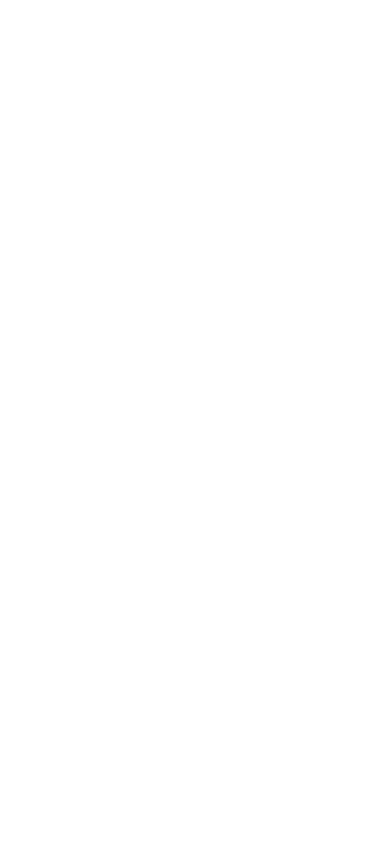
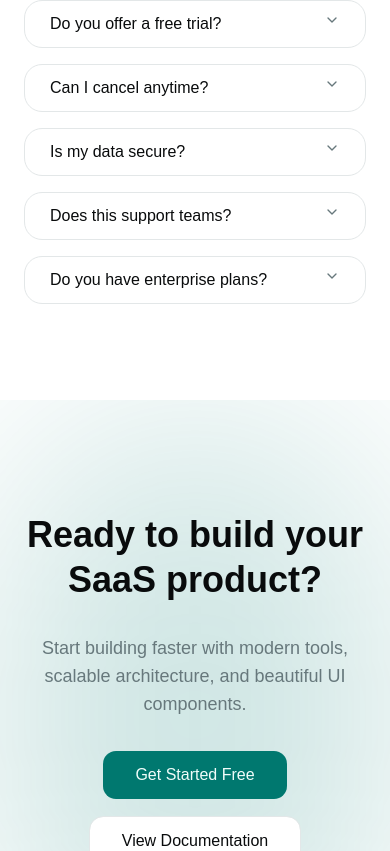
Before and after one commit to giacomoverdura/100-Project-UI-Challenge, a React (Vite) app in the folder saas-landing-page/: page / in a window 390 px wide. Shown: the part 6209-7060 px from the top of the page. Before the commit the page ends 6109 px from the top, so only its background shows below. Built offline with nearby package versions, Linux system fonts and the light colour scheme.

Commit message:
create FAQ and CTA

```diff
--- a/saas-landing-page/src/components/sections/CTA.tsx
+++ b/saas-landing-page/src/components/sections/CTA.tsx
@@ -1,6 +1,44 @@
+import { Button } from "@/components/ui/button"
+
 export default function CTA() {
   return (
-    <>
-    </>
+    <section className="relative py-28 overflow-hidden">
+
+      {/* Background glow */}
+      <div className="absolute inset-0 flex items-center justify-center">
+        <div className="w-[600px] h-[600px] bg-primary/20 blur-[120px] rounded-full" />
+      </div>
+
+      <div className="relative max-w-4xl mx-auto px-6 text-center space-y-8">
+
+        {/* Headline */}
+        <h2 className="text-4xl md:text-5xl font-bold leading-tight">
+          Ready to build your SaaS product?
+        </h2>
+
+        {/* Description */}
+        <p className="text-muted-foreground text-lg max-w-2xl mx-auto">
+          Start building faster with modern tools, scalable architecture,
+          and beautiful UI components.
+        </p>
+
+        {/* Buttons */}
+        <div className="flex items-center justify-center gap-4 flex-wrap">
+          <Button className="px-8 py-6 text-base rounded-xl">
+            Get Started Free
+          </Button>
+
+          <Button variant="outline" className="px-8 py-6 text-base rounded-xl">
+            View Documentation
+          </Button>
+        </div>
+
+        {/* Small note */}
+        <p className="text-sm text-muted-foreground">
+          No credit card required • Cancel anytime
+        </p>
+
+      </div>
+    </section>
   )
 }
--- a/saas-landing-page/src/components/sections/FAQ.tsx
+++ b/saas-landing-page/src/components/sections/FAQ.tsx
@@ -1,6 +1,49 @@
+import {
+  Accordion,
+  AccordionContent,
+  AccordionItem,
+  AccordionTrigger,
+} from "@/components/ui/accordion"
+import { faqs } from "@/data/FaqData"
+
 export default function FAQ() {
   return (
-    <>
-    </>
-  );
+    <section className="py-24">
+      <div className="max-w-4xl mx-auto px-6 space-y-12">
+
+        {/* Header */}
+        <div className="text-center space-y-4">
+          <h2 className="text-4xl font-bold">
+            Frequently Asked Questions:
+          </h2>
+
+
+        </div>
+
+        {/* Accordion */}
+        <Accordion
+          type="single"
+          collapsible
+          className="w-full space-y-4"
+        >
+          {faqs.map((faq, index) => (
+            <AccordionItem
+              key={index}
+              value={`item-${index}`}
+              className="border border-border rounded-2xl px-6 transition-all duration-300 hover:border-primary/30"
+            >
+              <AccordionTrigger className="text-left font-medium text-base">
+                {faq.question}
+              </AccordionTrigger>
+
+              <AccordionContent className="text-muted-foreground leading-7 pb-4">
+                {faq.answer}
+              </AccordionContent>
+            </AccordionItem>
+          ))}
+        </Accordion>
+
+      </div>
+    </section>
+  )
 }
--- /dev/null
+++ b/saas-landing-page/src/components/ui/accordion.tsx
@@ -0,0 +1,79 @@
+import * as React from "react"
+import { Accordion as AccordionPrimitive } from "radix-ui"
+
+import { cn } from "@/lib/utils"
+import { ChevronDownIcon, ChevronUpIcon } from "lucide-react"
+
+function Accordion({
+  className,
+  ...props
+}: React.ComponentProps<typeof AccordionPrimitive.Root>) {
+  return (
+    <AccordionPrimitive.Root
+      data-slot="accordion"
+      className={cn("flex w-full flex-col", className)}
+      {...props}
+    />
+  )
+}
+
+function AccordionItem({
+  className,
+  ...props
+}: React.ComponentProps<typeof AccordionPrimitive.Item>) {
+  return (
+    <AccordionPrimitive.Item
+      data-slot="accordion-item"
+      className={cn("not-last:border-b", className)}
+      {...props}
+    />
+  )
+}
+
+function AccordionTrigger({
+  className,
+  children,
+  ...props
+}: React.ComponentProps<typeof AccordionPrimitive.Trigger>) {
+  return (
+    <AccordionPrimitive.Header className="flex">
+      <AccordionPrimitive.Trigger
+        data-slot="accordion-trigger"
+        className={cn(
+          "group/accordion-trigger relative flex flex-1 items-start justify-between rounded-lg border border-transparent py-2.5 text-left text-sm font-medium transition-all outline-none hover:underline focus-visible:border-ring focus-visible:ring-3 focus-visible:ring-ring/50 focus-visible:after:border-ring disabled:pointer-events-none disabled:opacity-50 **:data-[slot=accordion-trigger-icon]:ml-auto **:data-[slot=accordion-trigger-icon]:size-4 **:data-[slot=accordion-trigger-icon]:text-muted-foreground",
+          className
+        )}
+        {...props}
+      >
+        {children}
+        <ChevronDownIcon data-slot="accordion-trigger-icon" className="pointer-events-none shrink-0 group-aria-expanded/accordion-trigger:hidden" />
+        <ChevronUpIcon data-slot="accordion-trigger-icon" className="pointer-events-none hidden shrink-0 group-aria-expanded/accordion-trigger:inline" />
+      </AccordionPrimitive.Trigger>
+    </AccordionPrimitive.Header>
+  )
+}
+
+function AccordionContent({
+  className,
+  children,
+  ...props
+}: React.ComponentProps<typeof AccordionPrimitive.Content>) {
+  return (
+    <AccordionPrimitive.Content
+      data-slot="accordion-content"
+      className="overflow-hidden text-sm data-open:animate-accordion-down data-closed:animate-accordion-up"
+      {...props}
+    >
+      <div
+        className={cn(
+          "h-(--radix-accordion-content-height) pt-0 pb-2.5 [&_a]:underline [&_a]:underline-offset-3 [&_a]:hover:text-foreground [&_p:not(:last-child)]:mb-4",
+          className
+        )}
+      >
+        {children}
+      </div>
+    </AccordionPrimitive.Content>
+  )
+}
+
+export { Accordion, AccordionItem, AccordionTrigger, AccordionContent }
--- /dev/null
+++ b/saas-landing-page/src/data/FaqData.ts
@@ -0,0 +1,27 @@
+export const faqs = [
+    {
+      question: "Do you offer a free trial?",
+      answer:
+        "Yes. You can try all core features free for 14 days with no credit card required.",
+    },
+    {
+      question: "Can I cancel anytime?",
+      answer:
+        "Absolutely. You can upgrade, downgrade, or cancel your subscription anytime.",
+    },
+    {
+      question: "Is my data secure?",
+      answer:
+        "Yes. We use industry-standard encryption and secure infrastructure practices.",
+    },
+    {
+      question: "Does this support teams?",
+      answer:
+        "Yes. Invite team members, assign roles, and collaborate in real time.",
+    },
+    {
+      question: "Do you have enterprise plans?",
+      answer:
+        "Yes. We offer custom enterprise solutions for large organizations.",
+    },
+  ]
```
Also changed, not shown: saas-landing-page/src/data/HowItWorksData.js (renamed from saas-landing-page/src/data/HowItWorksData.ts).
